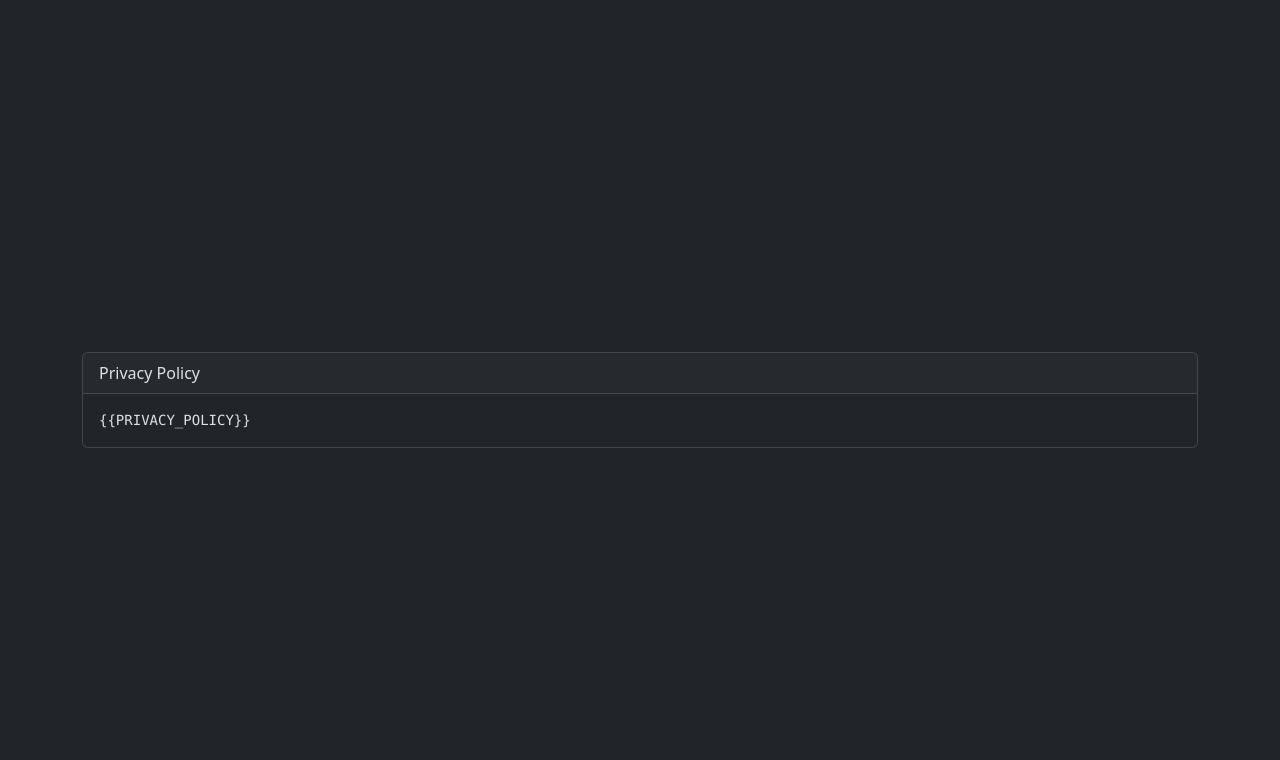
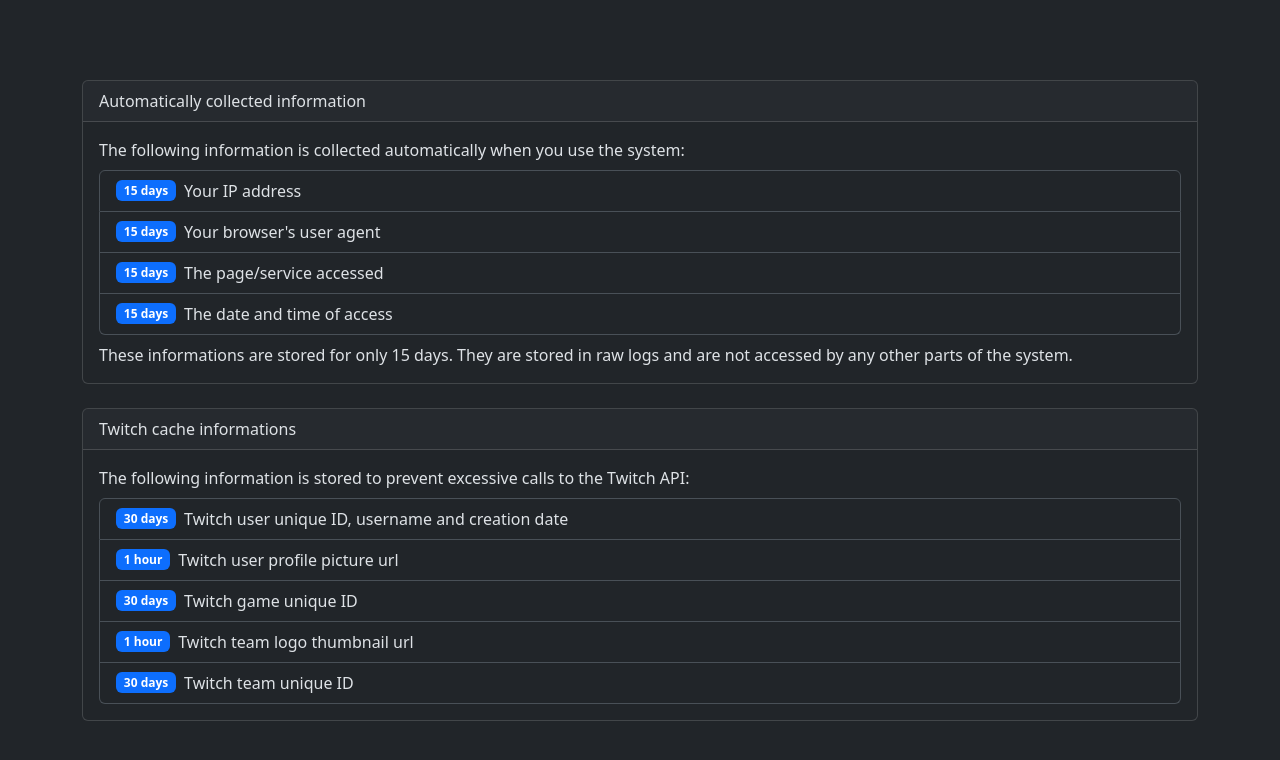
Before and after one commit to voguh/vogapi, a website: page public/privacy-policy.html in a window 1280 px wide. Drawn offline with nearby package versions, Linux system fonts and the light colour scheme.

Commit message:
feat: refactor privacy policy screen

```diff
--- a/public/privacy-policy.html
+++ b/public/privacy-policy.html
@@ -18,13 +18,60 @@
     </style>
   </head>
   <body>
-    <main class="container">
+    <main class="container d-grid gap-4">
       <div class="card">
         <div class="card-header">
-          Privacy Policy
+          Automatically collected information
         </div>
-        <div class="card-body">
-          <pre class="m-0 p-0">{{PRIVACY_POLICY}}</pre>
+        <div class="card-body d-grid gap-2">
+          <p class="m-0 p-0">
+            The following information is collected automatically when you use the system:
+          </p>
+          <ul class="list-group">
+            <li class="list-group-item d-flex align-items-center gap-2">
+              <span class="badge bg-primary">15 days</span> Your IP address
+            </li>
+            <li class="list-group-item d-flex align-items-center gap-2">
+              <span class="badge bg-primary">15 days</span> Your browser's user agent
+            </li>
+            <li class="list-group-item d-flex align-items-center gap-2">
+              <span class="badge bg-primary">15 days</span> The page/service accessed
+            </li>
+            <li class="list-group-item d-flex align-items-center gap-2">
+              <span class="badge bg-primary">15 days</span> The date and time of access
+            </li>
+          </ul>
+          <p class="m-0 p-0">
+            These informations are stored for only 15 days. They are stored in raw logs and are not accessed by any other parts of the system.
+          </p>
+        </div>
+      </div>
+
+      <div class="card">
+        <div class="card-header">
+          Twitch cache informations
+        </div>
+        <div class="card-body d-grid gap-2">
+          <p class="m-0 p-0">
+            The following information is stored to prevent excessive calls to the Twitch API:
+          </p>
+          <ul class="list-group">
+            <li class="list-group-item d-flex align-items-center gap-2">
+              <span class="badge bg-primary">30 days</span> Twitch user unique ID, username and creation date
+            </li>
+            <li class="list-group-item d-flex align-items-center gap-2">
+              <span class="badge bg-primary">1 hour</span> Twitch user profile picture url
+            </li>
+            <li class="list-group-item d-flex align-items-center gap-2">
+              <span class="badge bg-primary">30 days</span> Twitch game unique ID
+            </li>
+            <li class="list-group-item d-flex align-items-center gap-2">
+              <span class="badge bg-primary">1 hour</span> Twitch team logo thumbnail url
+            </li>
+            <li class="list-group-item d-flex align-items-center gap-2">
+              <span class="badge bg-primary">30 days</span> Twitch team unique ID
+            </li>
+          </ul>
         </div>
       </div>
     </main>
--- a/src/controllers/UtilsController.ts
+++ b/src/controllers/UtilsController.ts
@@ -26,11 +26,8 @@ export default class UtilsController extends RestControler {
   @GET('/privacy-policy')
   @SwaggerPath({ summary: 'Returns a HTML with privacy policy page' })
   public async getPrivacyPolice(req: Request, res: Response): Promise<void> {
-    const privacyPolicy = fs.readFileSync(path.resolve(ROOT_PATH, 'privacy-policy.md'), 'utf-8')
-
     const filePath = path.resolve(PUBLIC_PATH, 'privacy-policy.html')
-    let rawContent = this._getFileData(res, filePath)
-    rawContent = rawContent.replaceAll(`{{PRIVACY_POLICY}}`, privacyPolicy)
+    const rawContent = this._getFileData(res, filePath)
     res.send(rawContent)
   }
 
```
Also changed, not shown: privacy-policy.md (deleted, +0 -15 lines).
